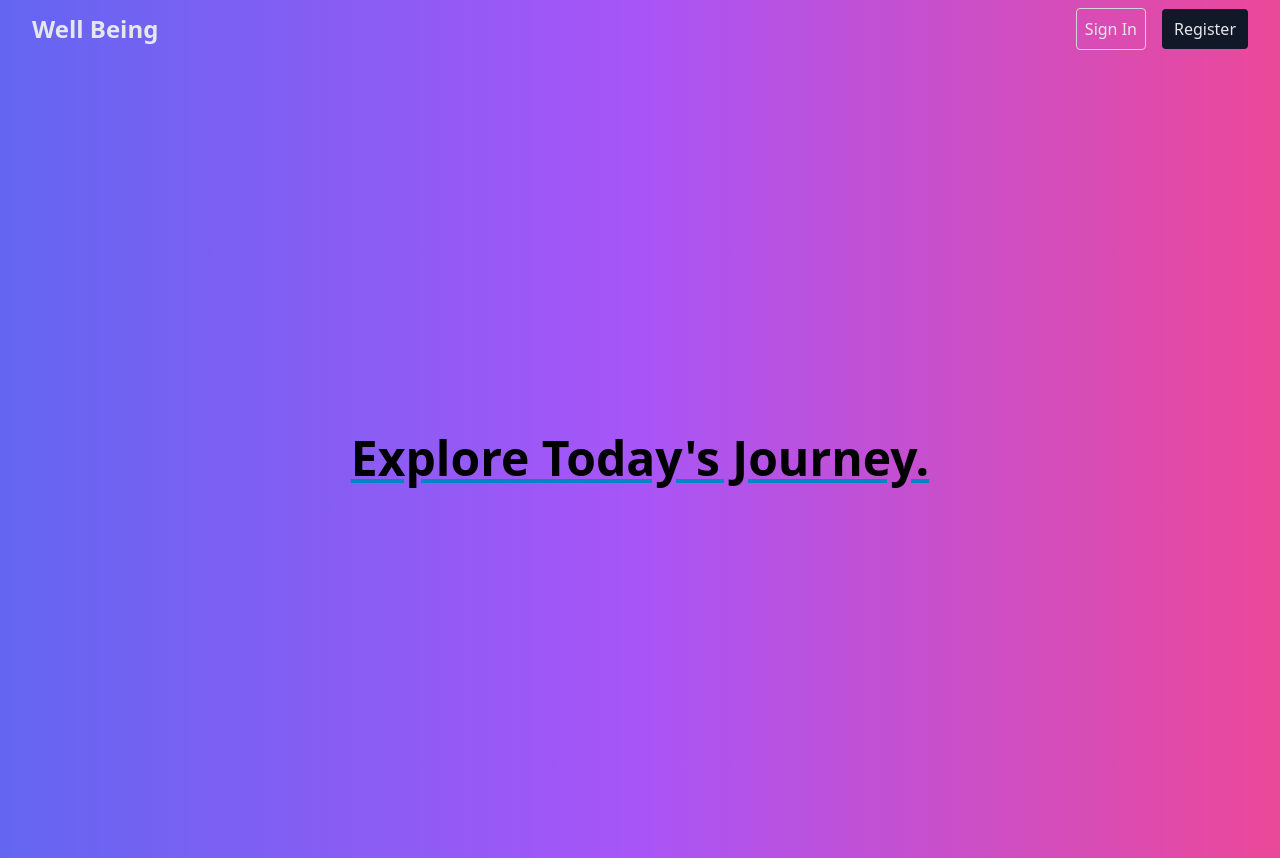
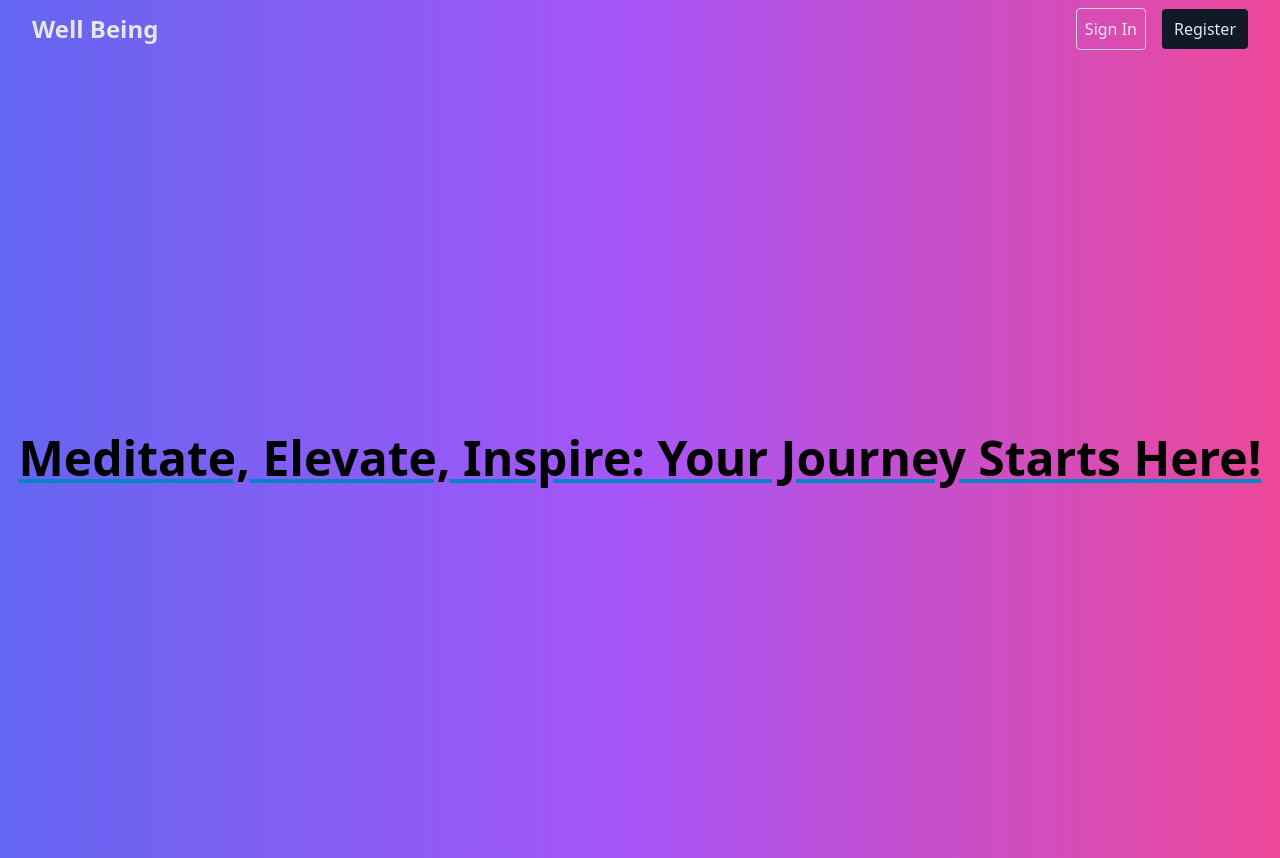
Before and after one commit to SyedTDK/wellbeing, a Next.js app: page / in a window 1280 px wide. Built offline with nearby package versions, Linux system fonts and the light colour scheme; no server answers.

Commit message:
Update page.tsx

```diff
--- a/src/app/page.tsx
+++ b/src/app/page.tsx
@@ -27,7 +27,7 @@ export default async function Home() {
   //If the user is not logged in, display the page with the sign in and register buttons.
   if(!user) {
     return (
-        <body className="bg-gradient-to-r from-indigo-500 via-purple-500 to-pink-500">
+        <body className="w-screen h-screen bg-gradient-to-r from-indigo-500 via-purple-500 to-pink-500">
           <header>
             <div className="content px-8 py-2">
               <nav className="flex items-center justify-between">
@@ -39,15 +39,15 @@ export default async function Home() {
               </nav>
             </div>
           </header>
-          <div className="w-screen h-screen flex justify-center items-center">
-           <Link className="text-center font-bold text-5xl underline decoration-sky-600 hover:decoration-blue-400" href='/Meditate'>Explore Today&apos;s Journey.</Link>
+          <div className="w-full h-screen flex justify-center items-center">
+           <Link className="text-center text-black font-bold text-3xl sm:text-5xl underline decoration-sky-600 hover:decoration-blue-400" href='/Meditate'>Meditate, Elevate, Inspire: Your Journey Starts Here!</Link>
           </div>
         </body>
     )
   //If the user is logged in, display the page with the sign out button.
   } else {
     return (
-      <body className="bg-gradient-to-r from-indigo-500 via-purple-500 to-pink-500">
+      <body className="w-screen h-screen bg-gradient-to-r from-indigo-500 via-purple-500 to-pink-500">
         <header>
           <div className="content px-8 py-2">
             <nav className="flex items-center justify-between">
@@ -59,8 +59,8 @@ export default async function Home() {
             </nav>
           </div>
         </header>
-        <div className="w-screen h-screen flex justify-center items-center">
-          <Link className="text-center font-bold text-5xl underline decoration-sky-600 hover:decoration-blue-400" href='/Meditate'>Explore Today&apos;s Journey.</Link>
+        <div className="w-full h-screen flex justify-center items-center">
+          <Link className="text-center font-bold text-3xl sm:text-5xl underline decoration-sky-600 hover:decoration-blue-400" href='/Meditate'>Meditate, Elevate, Inspire: Your Journey Starts Here!</Link>
         </div>
       </body>
   )}
```
